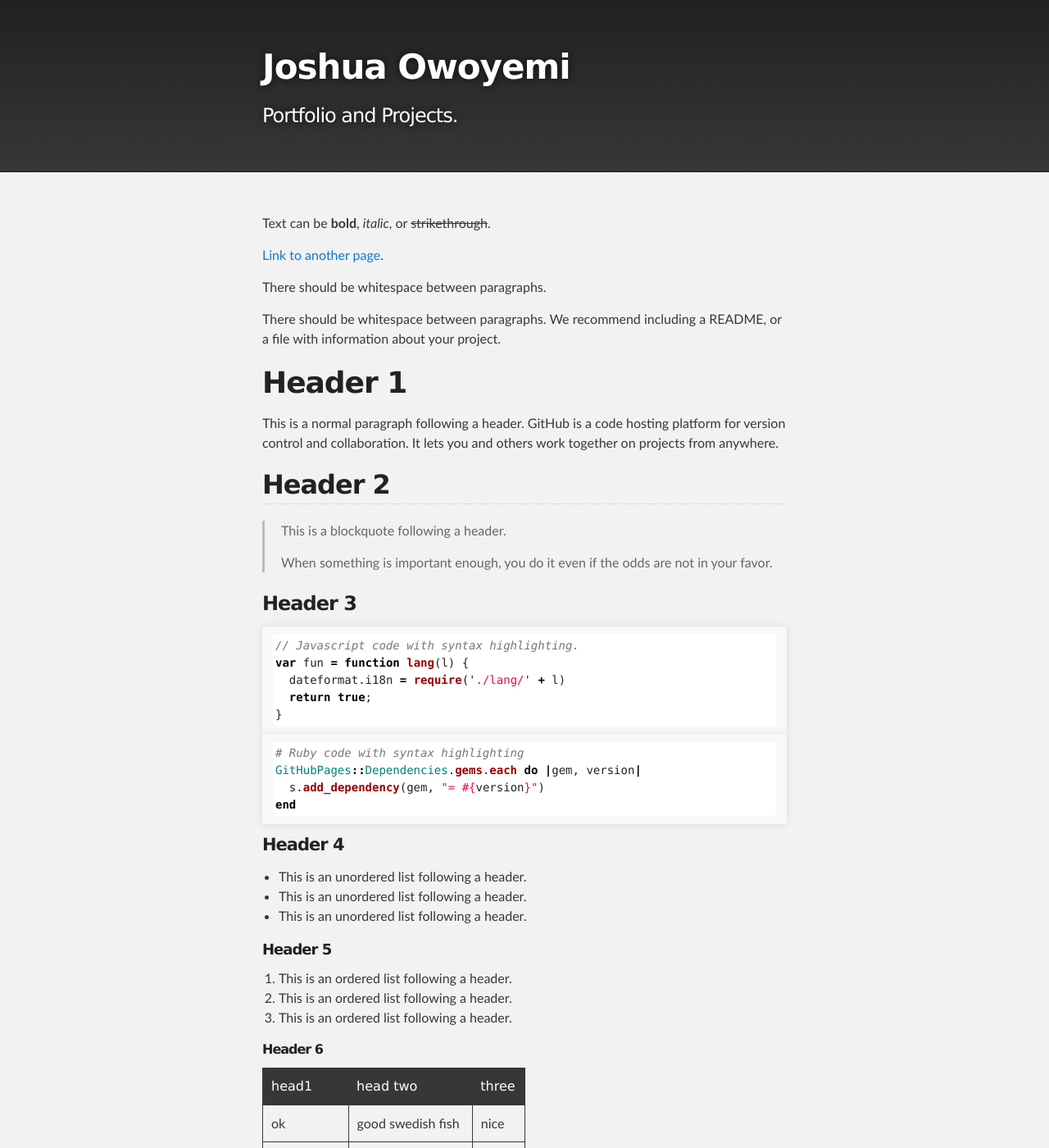
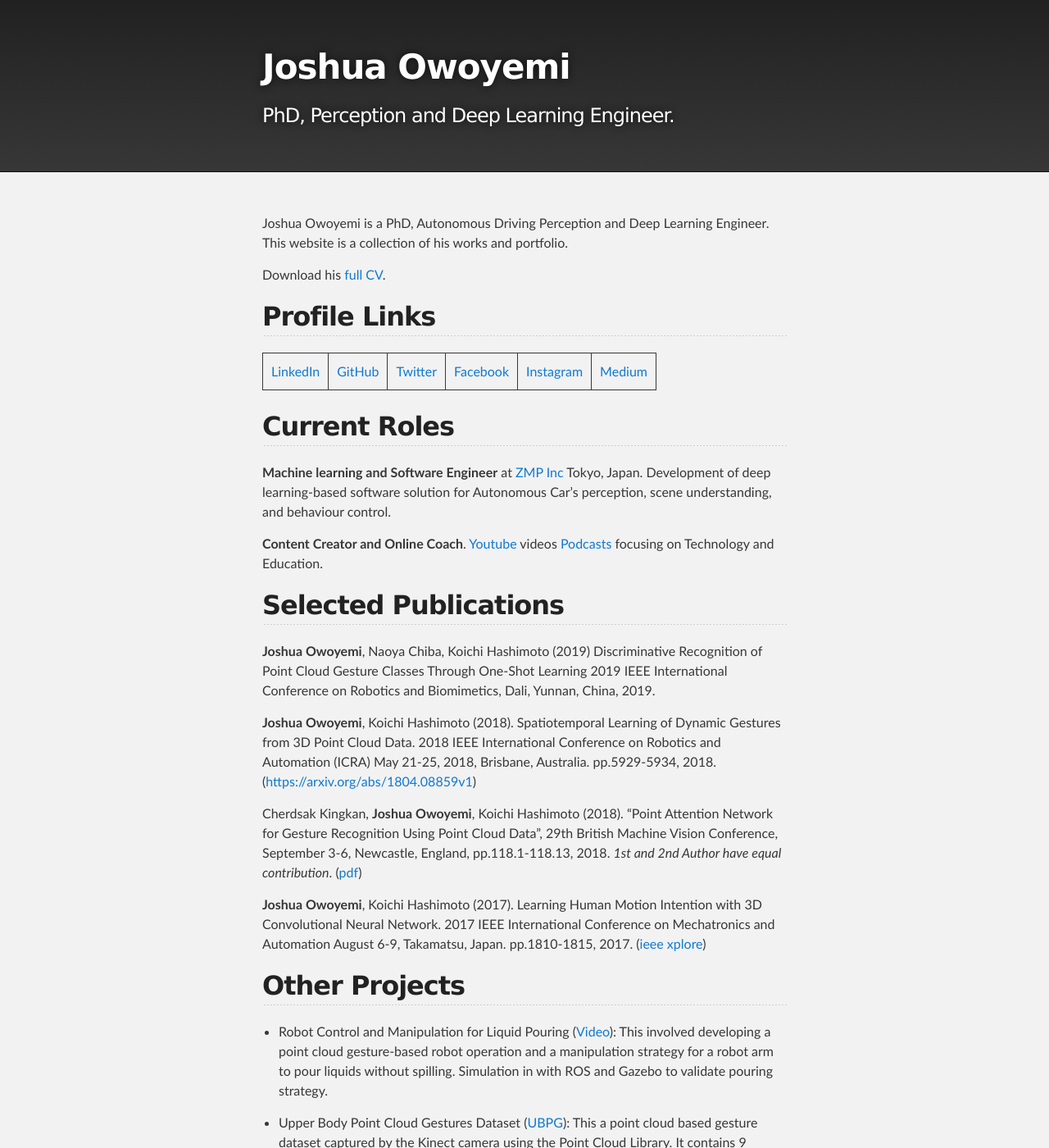
Before and after one commit to toluwajosh/toluwajosh.github.io, a Jekyll site: the page built from index.md, in a window 1280 px wide and 1400 px high. Shown: the whole window at 82% size. Built offline with Jekyll 4.4.1, drawn with Linux system fonts in a browser that asks for light colours; some of the changed text lies outside the part shown.

Commit message:
first full edit

````diff
--- a/_config.yml
+++ b/_config.yml
@@ -1,5 +1,5 @@
 title: Joshua Owoyemi
-description: Portfolio and Projects.
+description: PhD, Perception and Deep Learning Engineer.
 show_downloads: false
 google_analytics:
 theme: jekyll-theme-slate
--- a/index.md
+++ b/index.md
@@ -2,122 +2,46 @@
 layout: default
 ---
 
-Text can be **bold**, _italic_, or ~~strikethrough~~.
+Joshua Owoyemi is a PhD, Autonomous Driving Perception and Deep Learning Engineer. This website is a collection of his works and portfolio.
 
-[Link to another page](./another-page.html).
+Download his [full CV](./storage/joshua_owoyemi_full_cv.pdf).
 
-There should be whitespace between paragraphs.
+## Profile Links
 
-There should be whitespace between paragraphs. We recommend including a README, or a file with information about your project.
+| [LinkedIn](https://www.linkedin.com/in/joshua-owoyemi/) | [GitHub](https://github.com/toluwajosh) | [Twitter](https://twitter.com/toluwajosh) | [Facebook](https://www.facebook.com/toluwajosh) | [Instagram](https://www.instagram.com/toluwajosh/) | [Medium](https://medium.com/@tjosh.owoyemi) |
 
-# Header 1
+## Current Roles
 
-This is a normal paragraph following a header. GitHub is a code hosting platform for version control and collaboration. It lets you and others work together on projects from anywhere.
+**Machine learning and Software Engineer** at [ZMP Inc](https://www.zmp.co.jp/) Tokyo, Japan. Development of deep learning-based software solution for Autonomous Car's perception, scene understanding, and behaviour control.
 
-## Header 2
+**Content Creator and Online Coach**. [Youtube](https://www.youtube.com/channel/UCdNgkkleUb_npdGLgzzh_2g) videos [Podcasts](https://anchor.fm/joshua-owoyemi) focusing on Technology and Education.
 
-> This is a blockquote following a header.
->
-> When something is important enough, you do it even if the odds are not in your favor.
+<!-- See past roles.. -->
 
-### Header 3
+## Selected Publications
 
-```js
-// Javascript code with syntax highlighting.
-var fun = function lang(l) {
-  dateformat.i18n = require('./lang/' + l)
-  return true;
-}
-```
+**Joshua Owoyemi**, Naoya Chiba, Koichi Hashimoto (2019) Discriminative Recognition of Point Cloud Gesture Classes Through One-Shot Learning 2019 IEEE International Conference on Robotics and Biomimetics, Dali, Yunnan, China, 2019.
 
-```ruby
-# Ruby code with syntax highlighting
-GitHubPages::Dependencies.gems.each do |gem, version|
-  s.add_dependency(gem, "= #{version}")
-end
-```
+**Joshua Owoyemi**, Koichi Hashimoto (2018). Spatiotemporal Learning of Dynamic Gestures from 3D Point Cloud Data. 2018 IEEE International Conference on Robotics and Automation (ICRA) May 21-25, 2018, Brisbane, Australia. pp.5929-5934, 2018. ([https://arxiv.org/abs/1804.08859v1](https://arxiv.org/abs/1804.08859v1))
 
-#### Header 4
+Cherdsak Kingkan, **Joshua Owoyemi**, Koichi Hashimoto (2018). “Point Attention Network for Gesture Recognition Using Point Cloud Data”, 29th British Machine Vision Conference, September 3-6, Newcastle, England, pp.118.1-118.13, 2018. *1st and 2nd Author have equal contribution*. ([pdf](http://bmvc2018.org/contents/papers/0427.pdf))
 
-*   This is an unordered list following a header.
-*   This is an unordered list following a header.
-*   This is an unordered list following a header.
+**Joshua Owoyemi**, Koichi Hashimoto (2017). Learning Human Motion Intention with 3D Convolutional Neural Network. 2017 IEEE International Conference on Mechatronics and Automation August 6-9, Takamatsu, Japan. pp.1810-1815, 2017. ([ieee xplore](https://ieeexplore.ieee.org/document/8016092))
 
-##### Header 5
+## Other Projects
 
-1.  This is an ordered list following a header.
-2.  This is an ordered list following a header.
-3.  This is an ordered list following a header.
+* Robot Control and Manipulation for Liquid Pouring ([Video](https://youtu.be/oCoAv5VNHO0)): This involved developing a point cloud gesture-based robot operation and a manipulation strategy for a robot arm to pour liquids without spilling. Simulation in with ROS and Gazebo to validate pouring strategy.
 
-###### Header 6
+* Upper Body Point Cloud Gestures Dataset ([UBPG](https://github.com/toluwajosh/ubpg)): This a point cloud based gesture dataset captured by the Kinect camera using the Point Cloud Library. It contains 9 classes of gesture with 1 class for No Gesture.
 
-| head1        | head two          | three |
-|:-------------|:------------------|:------|
-| ok           | good swedish fish | nice  |
-| out of stock | good and plenty   | nice  |
-| ok           | good `oreos`      | hmm   |
-| ok           | good `zoute` drop | yumm  |
+<!-- See more.. -->
 
-### There's a horizontal rule below this.
+## Presentations and Talks
 
-* * *
+* Getting Started: Hardware and Software ([Video](https://youtu.be/6hkSMOQQBrE)). A Presentation at the TEDx Tohoku University AI Salon Sendai Japan.
 
-### Here is an unordered list:
+* Fast Motion Inference Learning with One-Shot Learning from Class Embedding. The 5th Case Western Reserve University - Tohoku University Joint Workshop, Sendai, Japan, August 2nd-3rd, 2018.
 
-*   Item foo
-*   Item bar
-*   Item baz
-*   Item zip
+## Awards
 
-### And an ordered list:
-
-1.  Item one
-1.  Item two
-1.  Item three
-1.  Item four
-
-### And a nested list:
-
-- level 1 item
-  - level 2 item
-  - level 2 item
-    - level 3 item
-    - level 3 item
-- level 1 item
-  - level 2 item
-  - level 2 item
-  - level 2 item
-- level 1 item
-  - level 2 item
-  - level 2 item
-- level 1 item
-
-### Small image
-
-![Octocat](https://github.githubassets.com/images/icons/emoji/octocat.png)
-
-### Large image
-
-![Branching](https://guides.github.com/activities/hello-world/branching.png)
-
-
-### Definition lists can be used with HTML syntax.
-
-<dl>
-<dt>Name</dt>
-<dd>Godzilla</dd>
-<dt>Born</dt>
-<dd>1952</dd>
-<dt>Birthplace</dt>
-<dd>Japan</dd>
-<dt>Color</dt>
-<dd>Green</dd>
-</dl>
-
-```
-Long, single-line code blocks should not wrap. They should horizontally scroll if they are too long. This line should be long enough to demonstrate this.
-```
-
-```
-The final element.
-```
+Japan Ministry of Education, Culture, Sports, Science and Technology Scholarship (2015-2019)
````
Also changed, not shown: 1 other file.
